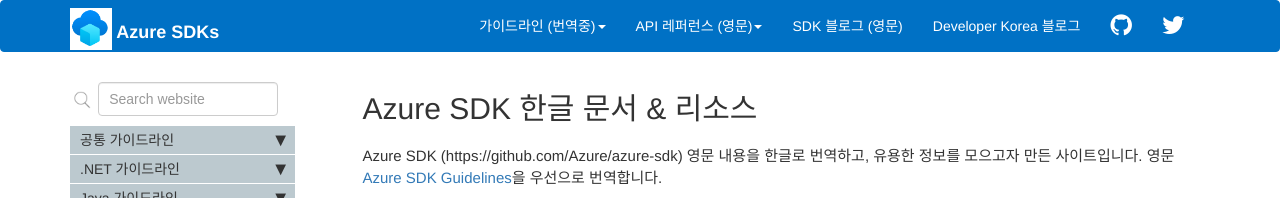
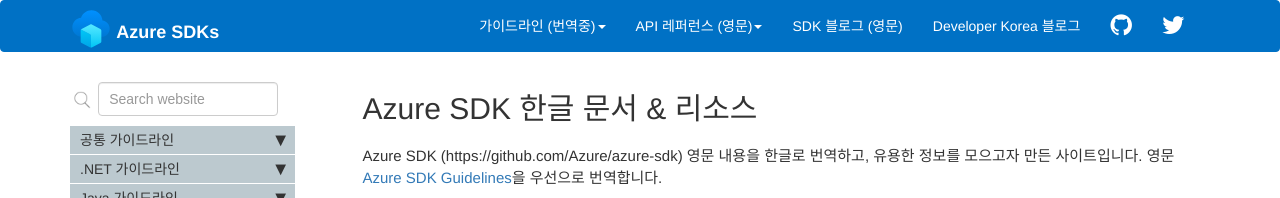
Before and after one commit to Azure/azure-sdk-korean, a Jekyll site: the page built from index.md, in a window 1280 px wide. Shown: the top 198 px of the page. Built offline with Jekyll 4.4.1, drawn with Linux system fonts in a browser that asks for light colours; comment, search, counter and statistics services are not loaded.

Commit message:
change shortcut icon
Co-authored-by: hdddhdd <nuly08@naver.com>

```diff
--- a/_includes/head.html
+++ b/_includes/head.html
@@ -23,5 +23,5 @@
 <script src="{{ "/js/toc.js" | relative_url }}"></script>
 <script src="{{ "/js/customscripts.js" | relative_url }}"></script>
 
-<link rel="shortcut icon" href="{{ "/images/azure-icon.png" | relative_url }}"/>
+<link rel="shortcut icon" href="{{ "/images/azure-sdk-glyph.svg" | relative_url }}" />
 <link rel="alternate" type="application/rss+xml" title="{{ site.title }}" href="{{ "/feed.xml" | relative_url }}" />
--- a/_includes/topnav.html
+++ b/_includes/topnav.html
@@ -9,7 +9,7 @@
                 <span class="icon-bar"></span>
             </button>
             <a class="navbar-brand" href="{{ "/index.html" | relative_url }}"/>
-                <span class="projectTitle"><img style="margin-top: -8px;" class="d-inline-block align-top" src="{{ "/images/azure-icon.png" | relative_url }}" width="42" height="42" alt=""/> {{site.topnav_title}}</span>
+                <span class="projectTitle"><img style="margin-top: -8px;" class="d-inline-block align-top" src="{{ "/images/azure-sdk-glyph.svg" | relative_url }}" width="42" height="42" alt=""/> {{site.topnav_title}}</span>
             </a>
         </div>
         <div class="collapse navbar-collapse" id="bs-example-navbar-collapse-1">
```
